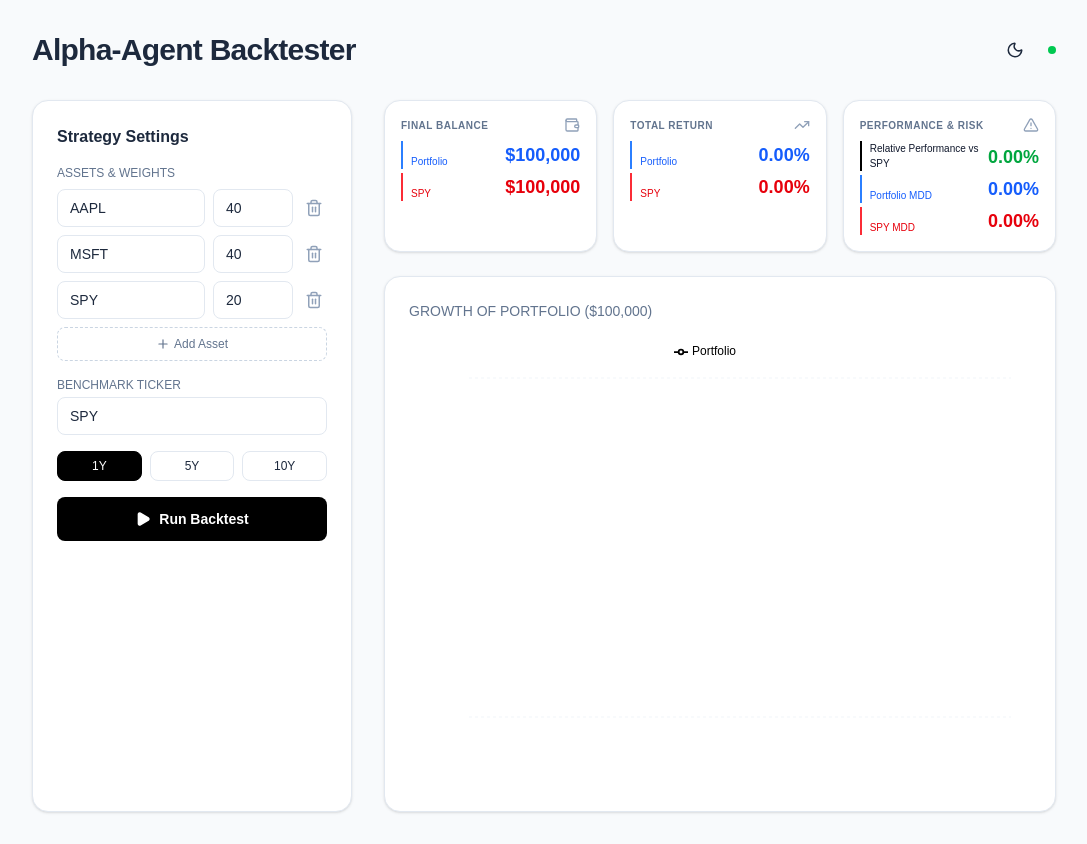
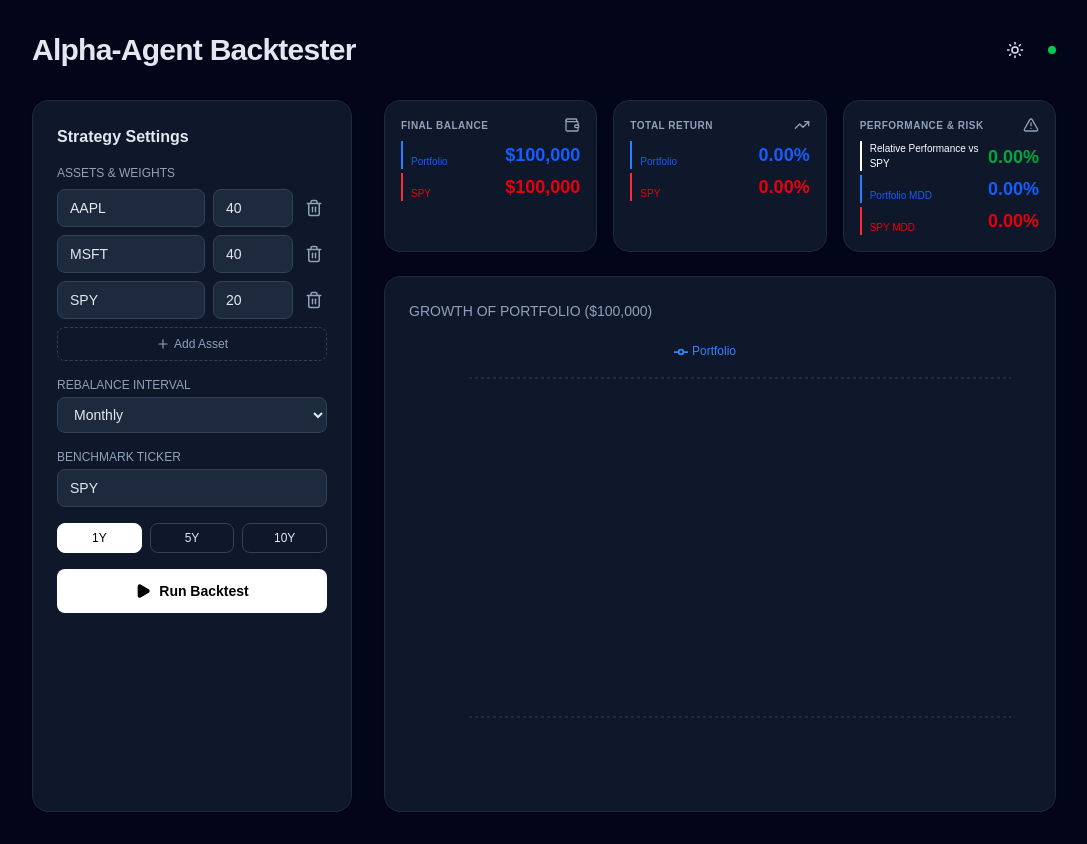
Before and after one commit to DeanYoon/alpha-agent-sandbox, a Next.js app: page / in a window 1280 px wide. Shown: the whole page, without its empty margins (96-1183 px from the left). Built offline with nearby package versions, Linux system fonts and the light colour scheme.

Commit message:
feat: set dark mode as default and implement share-based dynamic rebalancing engine

```diff
--- a/src/app/layout.tsx
+++ b/src/app/layout.tsx
@@ -25,7 +25,7 @@ export default function RootLayout({
   return (
     <html
       lang="en"
-      className={`${geistSans.variable} ${geistMono.variable} h-full antialiased`}
+      className={`${geistSans.variable} ${geistMono.variable} h-full antialiased dark`}
     >
       <body className="min-h-full flex flex-col">{children}</body>
     </html>
--- a/src/app/page.tsx
+++ b/src/app/page.tsx
@@ -38,7 +38,9 @@ export default function BacktestPage() {
   const [loading, setLoading] = useState(false);
   const [result, setResult] = useState<any>(null);
   const [error, setError] = useState<string | null>(null);
-  const [darkMode, setDarkMode] = useState(false);
+  const [darkMode, setDarkMode] = useState(true);
+
+  const [rebalanceInterval, setRebalanceInterval] = useState<'none' | 'monthly' | 'quarterly' | 'yearly'>('monthly');
 
   const initialSummary = {
     finalBalance: 100000,
@@ -132,10 +134,10 @@ export default function BacktestPage() {
       const response = await fetch('/api/backtest', {
         method: 'POST',
         headers: { 'Content-Type': 'application/json' },
-        body: JSON.stringify({
+          body: JSON.stringify({
           tickers: tickerList,
           allocations: weightList,
-          rebalanceInterval: 'monthly',
+          rebalanceInterval: rebalanceInterval,
           seedMoney: 100000,
           benchmarkTicker,
           period: apiPeriod
@@ -214,6 +216,20 @@ export default function BacktestPage() {
                     <Plus size={14} /> Add Asset
                   </button>
                 </div>
+              </div>
+
+              <div>
+                <label className="mb-1 block text-[10px] md:text-xs font-medium uppercase text-slate-500 dark:text-slate-400">Rebalance Interval</label>
+                <select
+                  className="w-full rounded-lg border border-slate-200 bg-white px-3 py-2 text-sm focus:outline-none focus:ring-2 focus:ring-black dark:border-slate-700 dark:bg-slate-800 dark:focus:ring-blue-500"
+                  value={rebalanceInterval}
+                  onChange={(e: any) => setRebalanceInterval(e.target.value)}
+                >
+                  <option value="none">None</option>
+                  <option value="monthly">Monthly</option>
+                  <option value="quarterly">Quarterly</option>
+                  <option value="yearly">Yearly</option>
+                </select>
               </div>
 
               <div>
--- a/src/lib/backtest-engine.ts
+++ b/src/lib/backtest-engine.ts
@@ -78,13 +78,25 @@ export async function runBacktestSimulation(config: BacktestRequest): Promise<Ba
       if (currentBenchmarkDrawdown > benchmarkMaxDrawdown) benchmarkMaxDrawdown = currentBenchmarkDrawdown;
     }
 
-    // Rebalancing logic (Simplified: Monthly rebalancing on the first trading day of the month)
+    // Rebalancing logic
     const currentDate = new Date(date);
     const nextDateStr = dates[d + 1];
-    if (nextDateStr && rebalanceInterval === 'monthly') {
+    if (nextDateStr) {
       const nextDate = new Date(nextDateStr);
-      if (nextDate.getMonth() !== currentDate.getMonth()) {
-        // Rebalance
+      let shouldRebalance = false;
+
+      if (rebalanceInterval === 'monthly') {
+        shouldRebalance = nextDate.getMonth() !== currentDate.getMonth();
+      } else if (rebalanceInterval === 'yearly') {
+        shouldRebalance = nextDate.getFullYear() !== currentDate.getFullYear();
+      } else if (rebalanceInterval === 'quarterly') {
+        const currentQuarter = Math.floor(currentDate.getMonth() / 3);
+        const nextQuarter = Math.floor(nextDate.getMonth() / 3);
+        shouldRebalance = currentQuarter !== nextQuarter;
+      }
+
+      if (shouldRebalance) {
+        // Rebalance to target allocations using the total value at the end of the day
         shares = tickers.map((ticker, i) => (totalValue * allocations[i]) / prices[ticker][d].price);
       }
     }
```
